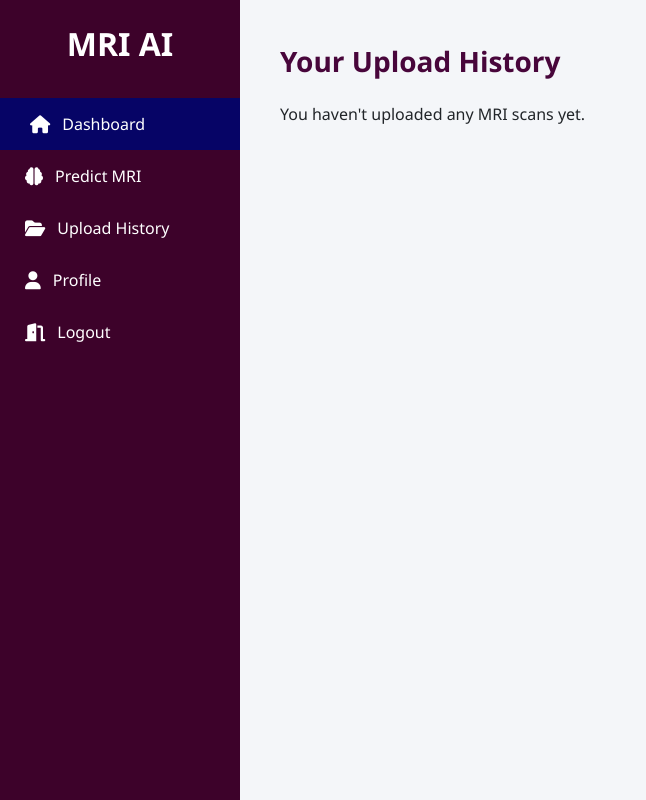
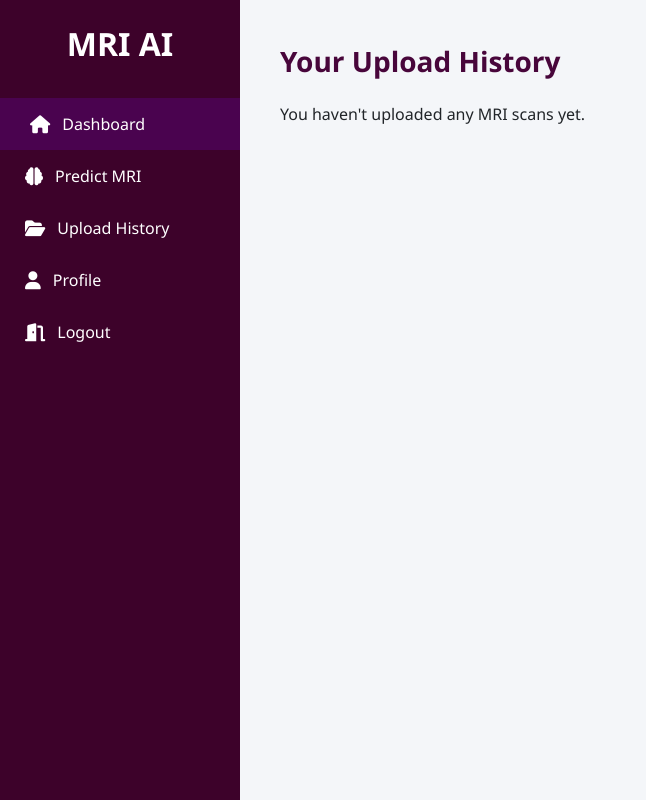
Before and after one commit to Khushbumandal2060/TumorDetect, a Flask app: page /history in a window 1280 px wide, with the pointer over the restyled element. Shown: the whole page, without its empty margins (0-646 px from the left). Run offline with Flask 3, Linux system fonts and the light colour scheme; a user stored in the database is signed in; data that the repository does not hold is empty; some libraries are stand-ins or nearby versions.

Commit message:
MRI uploaded history

```diff
--- a/backend/templates/history.html
+++ b/backend/templates/history.html
@@ -47,7 +47,7 @@
         }
 
         .sidebar a:hover {
-            background: #060466;
+            background: #4a034f;
             padding-left: 30px;
         }
 
```
